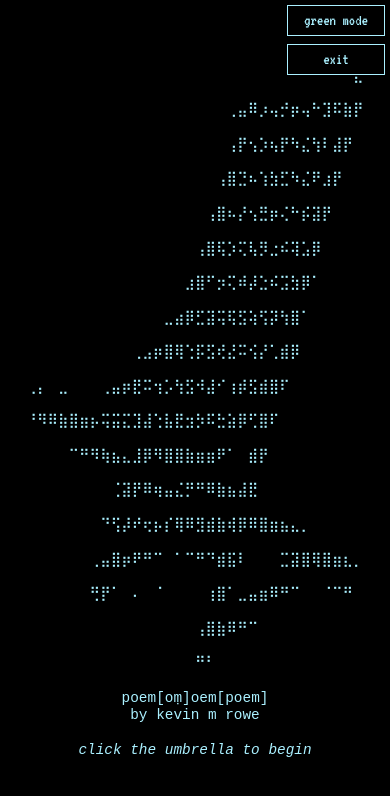
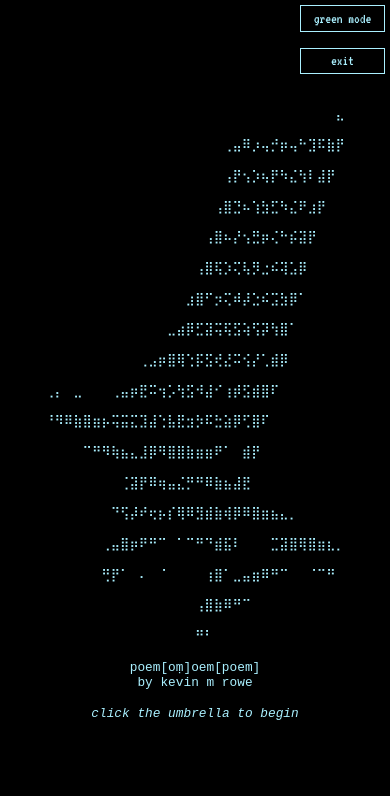
Before and after one commit to robotamerica/km.rowe, a website: page chapbooks/poem[om]oem[poem]/index.html in a window 390 px wide. Drawn offline with Linux system fonts and the light colour scheme.

Commit message:
Update index.html
make responsive

```diff
--- a/chapbooks/poem[om]oem[poem]/index.html
+++ b/chapbooks/poem[om]oem[poem]/index.html
@@ -96,14 +96,23 @@
     }
     @media screen and (max-width: 600px) {
       .toolbar {
-        flex-direction: column;
-        gap: 0.5rem;
         top: 5px;
         right: 5px;
+        flex-direction: column;
+      }
+      .button {
+        padding: 0.3rem 0.8rem;
+        font-size: 0.9rem;
       }
       .book-box {
-        height: 50vh;
         padding: 1rem;
+        height: 55vh;
+      }
+      .cover pre {
+        font-size: 0.8rem;
+      }
+      .poem-title {
+        font-size: 1.2rem;
       }
     }
   </style>
```
